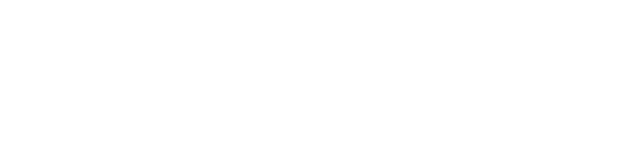
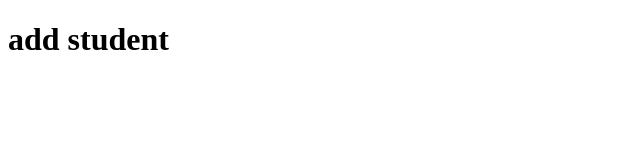
Before and after one commit to anishpdm/testrepo2, a plain HTML site: page index.html in a window 1280 px wide. Shown: the whole page, without its empty margins (0-640 px from the left). Drawn offline with Linux system fonts and the light colour scheme.

Commit message:
addstudent stATED

```diff
--- a/index.html
+++ b/index.html
@@ -6,6 +6,6 @@
     <title>Document</title>
 </head>
 <body>
-
+    <h1>add student</h1>
 </body>
 </html>
```
